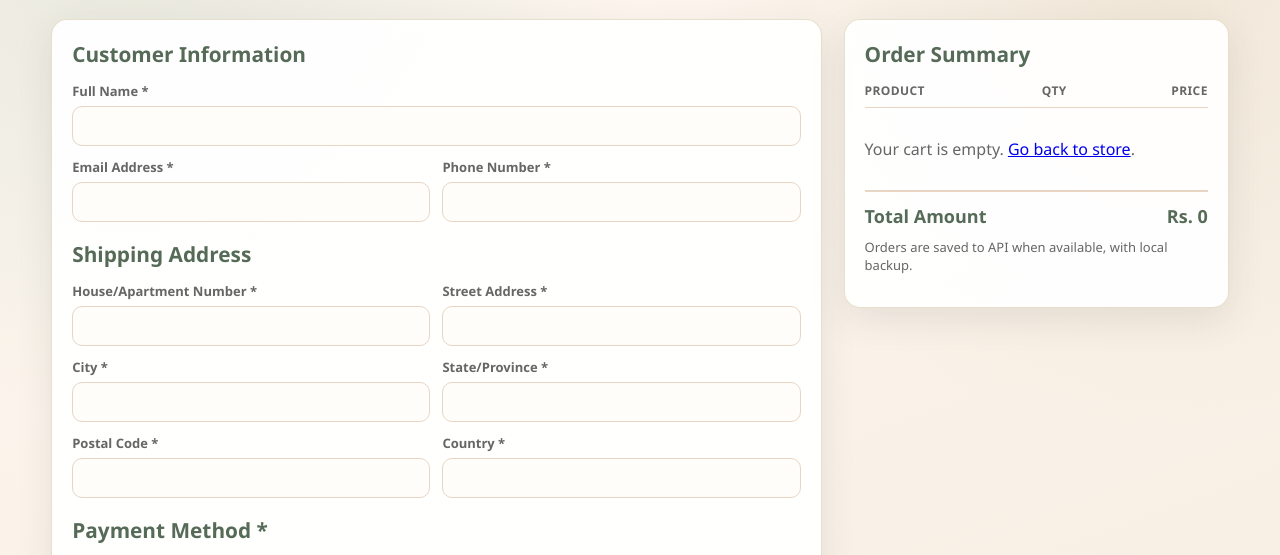
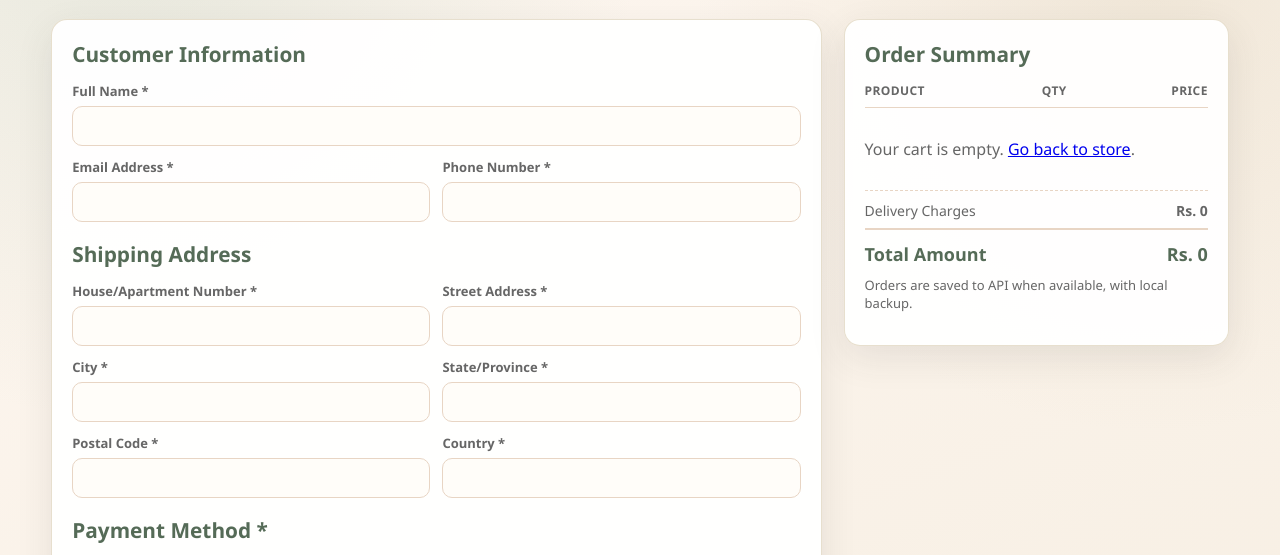
Before and after one commit to uenaturals/uuenaturals, a website: page checkout.html in a window 1280 px wide. Shown: the part 175-730 px from the top of the page. Drawn offline with Linux system fonts and the light colour scheme.

Commit message:
Add checkout delivery charge and remove duplicate Easypessa option

```diff
--- a/checkout.html
+++ b/checkout.html
@@ -241,6 +241,17 @@
       color: var(--primary);
     }
 
+    .charge-row {
+      display: flex;
+      justify-content: space-between;
+      align-items: center;
+      margin-top: 10px;
+      padding-top: 10px;
+      border-top: 1px dashed var(--border);
+      font-size: 14px;
+      color: var(--muted);
+    }
+
     .actions {
       margin-top: 16px;
       display: grid;
@@ -410,7 +421,6 @@
             <label class="pay-option"><input type="radio" name="paymentMethod" value="Bank Transfer" required> Bank Transfer</label>
             <label class="pay-option"><input type="radio" name="paymentMethod" value="Credit/Debit Card" required> Credit/Debit Card</label>
             <label class="pay-option"><input type="radio" name="paymentMethod" value="EasyPaisa" required> EasyPaisa</label>
-            <label class="pay-option"><input type="radio" name="paymentMethod" value="Easypessa" required> Easypessa</label>
             <label class="pay-option"><input type="radio" name="paymentMethod" value="JazzCash" required> JazzCash</label>
           </div>
           <div id="onlinePaymentNote" class="online-payment-note" role="status" aria-live="polite">
@@ -434,6 +444,10 @@
             <span style="text-align:right;">Price</span>
           </div>
           <div id="summaryRows"></div>
+          <div class="charge-row">
+            <span>Delivery Charges</span>
+            <strong id="deliveryCharge">Rs. 0</strong>
+          </div>
           <div class="total">
             <span>Total Amount</span>
             <span id="grandTotal">Rs. 0</span>
@@ -463,6 +477,7 @@
   <script>
     const ORDERS_STORAGE_KEY = 'orders';
     const CUSTOMER_STORAGE_KEY = 'checkoutCustomer';
+    const DELIVERY_CHARGE = 200;
     const ORDER_API_URL = window.__UENATURALS_ORDER_API_URL__ || 'http://localhost:4000/api/orders';
     let cart = JSON.parse(localStorage.getItem('cart') || '[]');
 
@@ -493,17 +508,25 @@
     const form = document.getElementById('checkoutForm');
     const statusMsg = document.getElementById('statusMsg');
     const summaryRows = document.getElementById('summaryRows');
+    const deliveryCharge = document.getElementById('deliveryCharge');
     const grandTotal = document.getElementById('grandTotal');
     const onlinePaymentNote = document.getElementById('onlinePaymentNote');
     const confirmPaymentNote = document.getElementById('confirmPaymentNote');
 
+    function getCartSubtotal() {
+      return cart.reduce((sum, item) => sum + (Number(item.price) * Number(item.quantity)), 0);
+    }
+
     function getCartTotal() {
-      return cart.reduce((sum, item) => sum + (Number(item.price) * Number(item.quantity)), 0);
+      const subtotal = getCartSubtotal();
+      if (!subtotal) return 0;
+      return subtotal + DELIVERY_CHARGE;
     }
 
     function renderSummary() {
       if (!cart.length) {
         summaryRows.innerHTML = '<p style="color:#666; padding: 14px 0;">Your cart is empty. <a href="index.html">Go back to store</a>.</p>';
+        deliveryCharge.textContent = 'Rs. 0';
         grandTotal.textContent = 'Rs. 0';
         return;
       }
@@ -519,6 +542,8 @@
         `;
         summaryRows.appendChild(row);
       });
+
+      deliveryCharge.textContent = `Rs. ${DELIVERY_CHARGE.toLocaleString('en-PK')}`;
       grandTotal.textContent = `Rs. ${getCartTotal().toLocaleString('en-PK')}`;
     }
 
```
